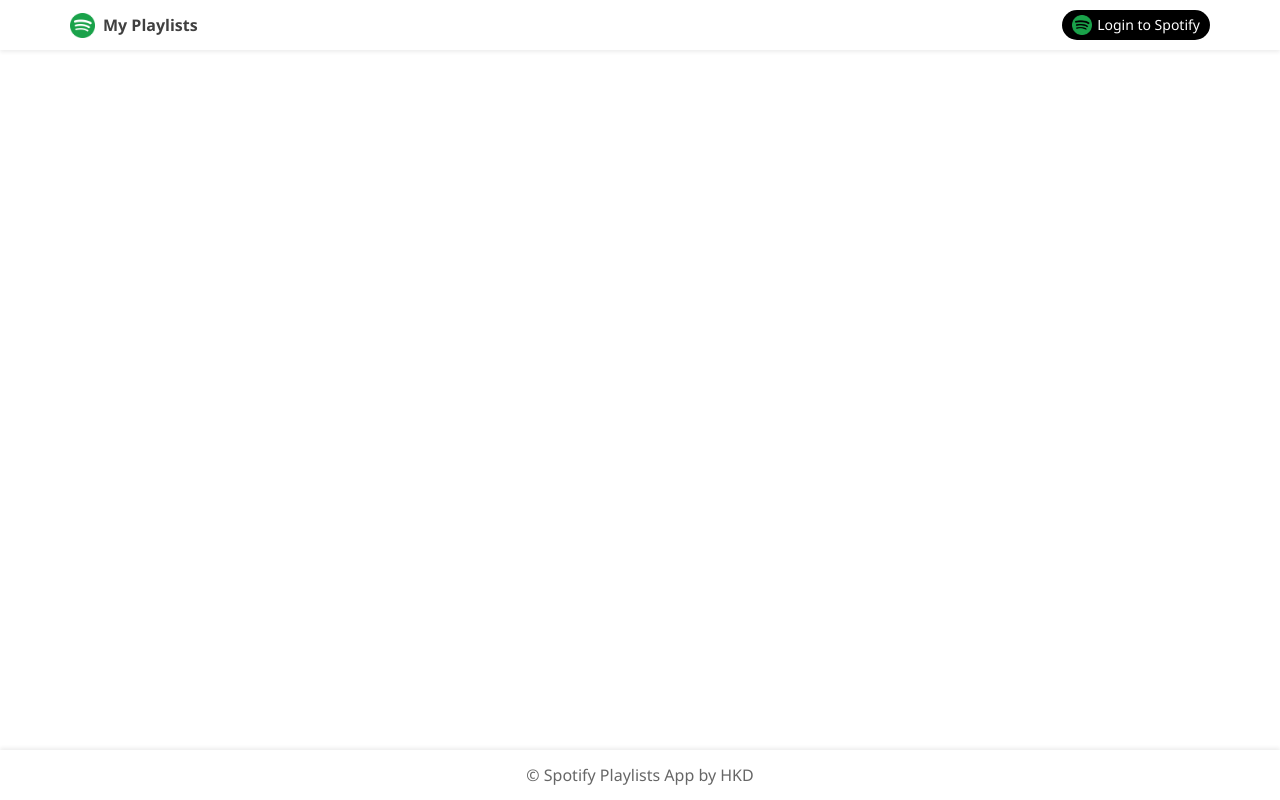
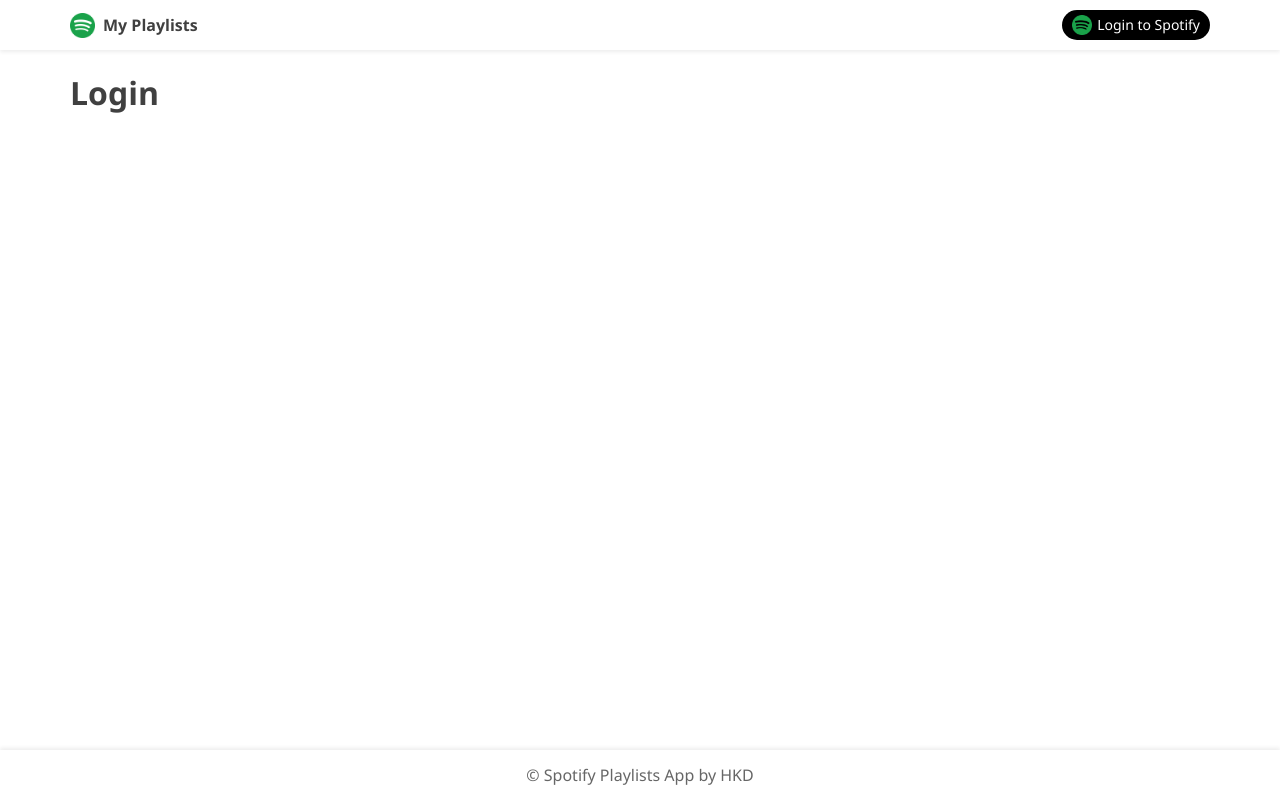
Before and after one commit to hasankemaldemirci/my-playlists, a React (Create React App) app: page /login in a window 1280 px wide. Built offline with nearby package versions, Linux system fonts and the light colour scheme.

Commit message:
Creates login route

```diff
--- a/src/components/App/App.js
+++ b/src/components/App/App.js
@@ -12,6 +12,7 @@
 // Routes
 import Playlists from '../../routes/Playlists/Playlists';
 import Tracks from '../../routes/Tracks/Tracks';
+import Login from '../../routes/Login/Login';
 
 const App = () => (
   <Router>
@@ -21,6 +22,7 @@
         <Switch>
           <Route exact path="/" component={Playlists} />
           <Route path="/:id/:name/tracks" component={Tracks} />
+          <Route path="/login" component={Login} />
         </Switch>
       </Content>
       <Footer />
--- /dev/null
+++ b/src/routes/Login/Login.js
@@ -0,0 +1,14 @@
+import React from 'react';
+
+// Styles
+import './Login.scss';
+
+const Login = () => (
+  <div className="login">
+    <div className="container">
+      <h1>Login</h1>
+    </div>
+  </div>
+);
+
+export default Login;
```
Also changed, not shown: src/routes/Login/Login.scss (added).
